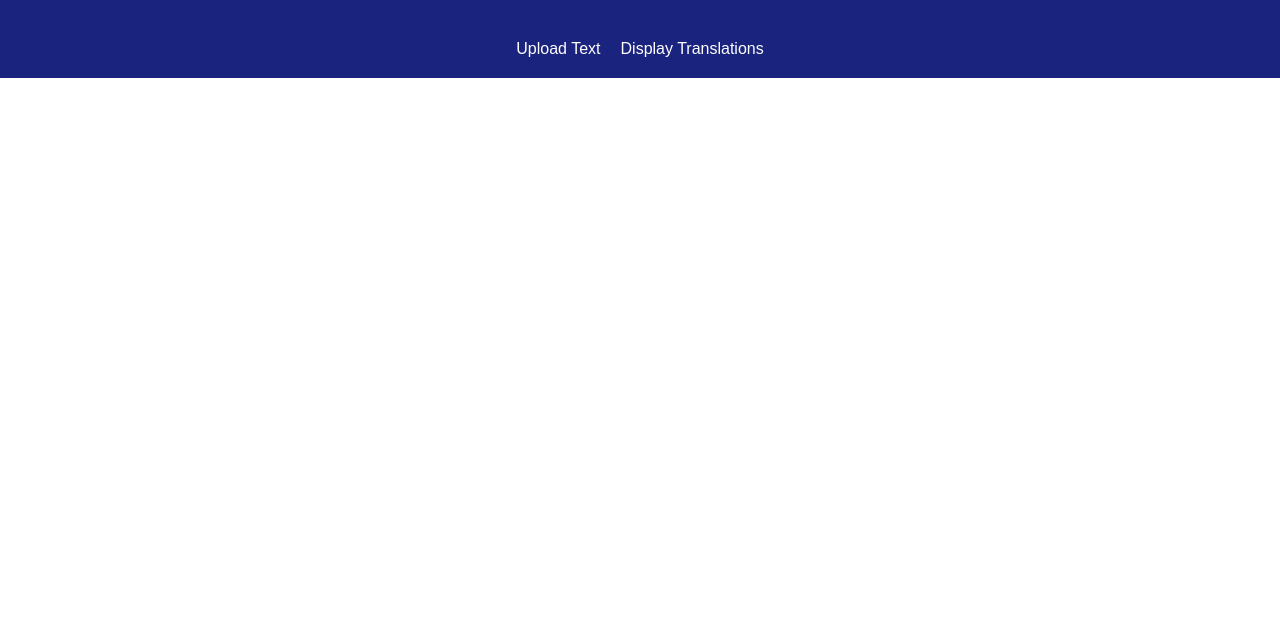
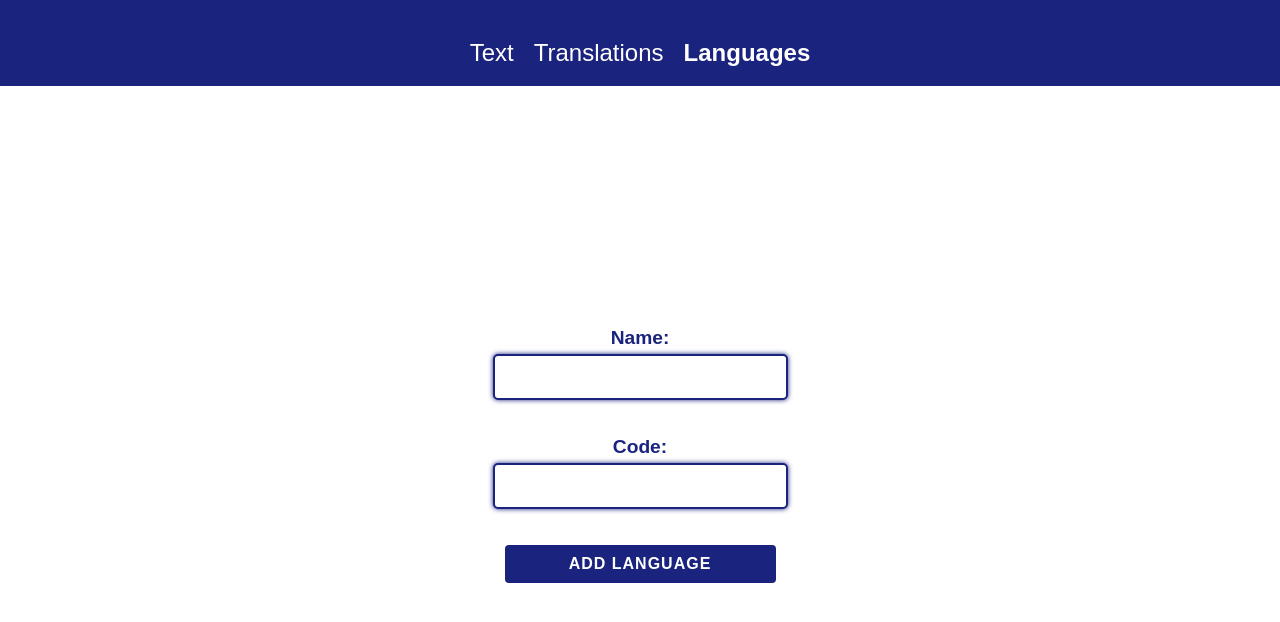
Before and after one commit to lukasz-pudlo/langcache, a React (Create React App) app in the folder langcache-frontend/: page /languages in a window 1280 px wide. Shown: the top 622 px of the page. Built offline with nearby package versions, Linux system fonts and the light colour scheme.

Commit message:
Add AddLanguage component

```diff
--- a/langcache-frontend/src/App.js
+++ b/langcache-frontend/src/App.js
@@ -4,6 +4,7 @@ import AddPhrase from './components/AddPhrase';
 import UploadText from './components/UploadText';
 import DisplayTranslations from './components/DisplayTranslations';
 import Navbar from './components/Navbar';
+import AddLanguage from './components/AddLanguage';
 
 
 
@@ -35,6 +36,7 @@ function App() {
               />
             }
           />
+          <Route path="/languages" element={<AddLanguage />} />
         </Routes>
       </div>
     </Router>
--- /dev/null
+++ b/langcache-frontend/src/components/AddLanguage.js
@@ -0,0 +1,63 @@
+import React, { useState } from 'react';
+
+const AddLanguage = () => {
+  const [name, setName] = useState('');
+  const [code, setCode] = useState('');
+  const [message, setMessage] = useState('');
+
+  const handleSubmit = async (e) => {
+    e.preventDefault();
+    const response = await fetch(`${process.env.REACT_APP_API_BASE_URL}/api/languages/`, {
+      method: 'POST',
+      headers: {
+        'Content-Type': 'application/json',
+      },
+      body: JSON.stringify({
+        name,
+        code,
+      }),
+    });
+
+    if (response.ok) {
+      setMessage('Language added successfully.');
+      setName('');
+      setCode('');
+    } else {
+      setMessage('Error: Could not add language.');
+    }
+  };
+
+  return (
+    <div className="language-wrapper">
+      <form onSubmit={handleSubmit}>
+        <div className="form-group">
+          <label>
+            Name:
+          </label>
+          <input
+            type="text"
+            value={name}
+            onChange={(e) => setName(e.target.value)}
+            className="form-control"
+          />
+        </div>
+        <div className="form-group">
+          <label>
+            Code:
+          </label>
+          <input
+            type="text"
+            value={code}
+            onChange={(e) => setCode(e.target.value)}
+            className="form-control"
+          />
+        </div>
+        <button type="submit">Add Language</button>
+      </form>
+      <br />
+      {message && <p>{message}</p>}
+    </div>
+  );
+};
+
+export default AddLanguage;
--- a/langcache-frontend/src/components/Navbar.js
+++ b/langcache-frontend/src/components/Navbar.js
@@ -11,12 +11,17 @@ const Navbar = () => {
           <ul>
             <li>
             <NavLink to="/upload_text" className={location.pathname === '/upload_text' ? 'active-link' : ''}>
-              Upload Text
+              Text
             </NavLink>
             </li>
             <li>
             <NavLink to="/translations" className={location.pathname === '/translations' ? 'active-link' : ''}>
-              Display Translations
+              Translations
+            </NavLink>
+            </li>
+            <li>
+            <NavLink to="/languages" className={location.pathname === '/languages' ? 'active-link' : ''}>
+              Languages
             </NavLink>
             </li>
           </ul>
--- a/langcache-frontend/src/index.css
+++ b/langcache-frontend/src/index.css
@@ -17,11 +17,16 @@ body {
 header {
   background-color: #1a237e; /* Primary color: blue */
   color: white;
-  padding: 20px;
+  padding: 1.5%;
   text-align: center;
 }
 
+a {
+  font-size: 150%;
+}
+
 h1 {
+  font-size: 20%;
   margin: 0;
 }
 
```
Also changed, not shown: 1 other file (tests, documents, lock files or other folders). Lines whose indentation alone changed are shown as unchanged.
